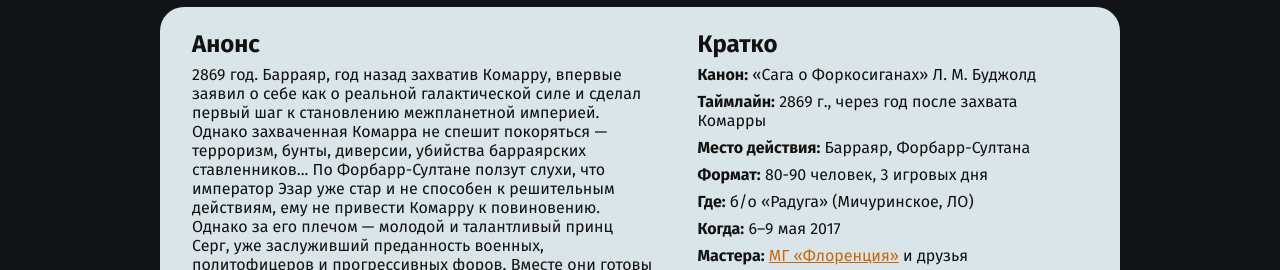
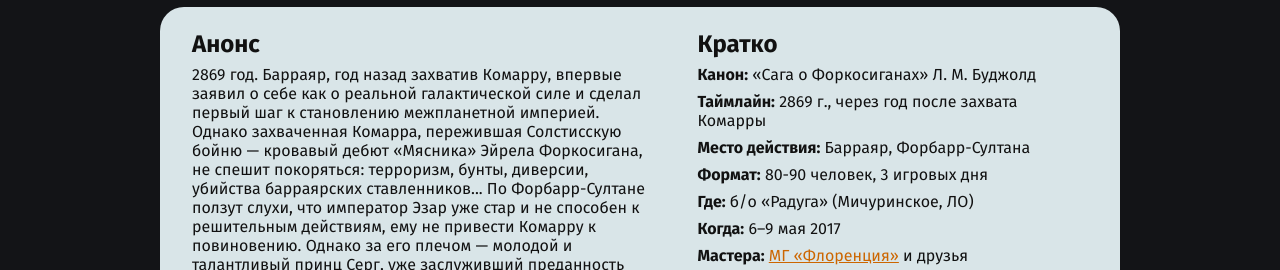
Before and after one commit to tachisis/brr2017, a plain HTML site: page index.html in a window 1280 px wide. Shown: the part 517-787 px from the top of the page. Drawn offline with nearby package versions, Linux system fonts and the light colour scheme.

Commit message:
Update text

```diff
--- a/index.html
+++ b/index.html
@@ -71,7 +71,7 @@
 
   <h2>Анонс</h2>
 
-		<p>2869 год.  Барраяр, год назад захватив Комарру, впервые заявил о себе как о реальной галактической силе и сделал первый шаг к становлению межпланетной империей. Однако захваченная Комарра не спешит покоряться — терроризм, бунты, диверсии, убийства барраярских ставленников... По Форбарр-Султане ползут слухи, что император Эзар уже стар и не способен к решительным действиям, ему не привести Комарру к повиновению. Однако за его плечом — молодой и талантливый принц Серг, уже заслуживший преданность военных, политофицеров и прогрессивных форов. Вместе они готовы сделать Барраяр поистине непобедимым.</p>
+		<p>2869 год.  Барраяр, год назад захватив Комарру, впервые заявил о себе как о реальной галактической силе и сделал первый шаг к становлению межпланетной империей. Однако захваченная Комарра, пережившая Солстисскую бойню — кровавый дебют «Мясника» Эйрела Форкосигана, не спешит покоряться: терроризм, бунты, диверсии, убийства барраярских ставленников... По Форбарр-Султане ползут слухи, что император Эзар уже стар и не способен к решительным действиям, ему не привести Комарру к повиновению. Однако за его плечом — молодой и талантливый принц Серг, уже заслуживший преданность военных, политофицеров и прогрессивных форов. Вместе они готовы сделать Барраяр поистине непобедимым.</p>
 
 		<p>Империя растет и требует новых решений и методов. Способны ли на них старые герои, или пришла пора уступить молодым?</p>
 
```
